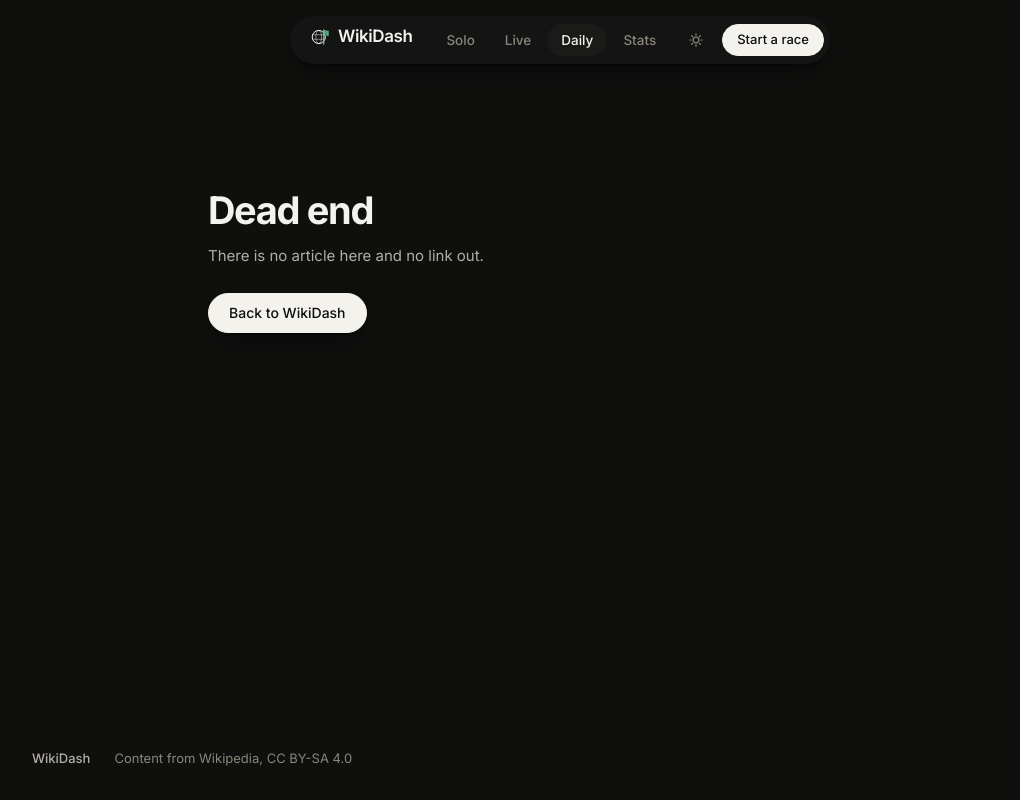
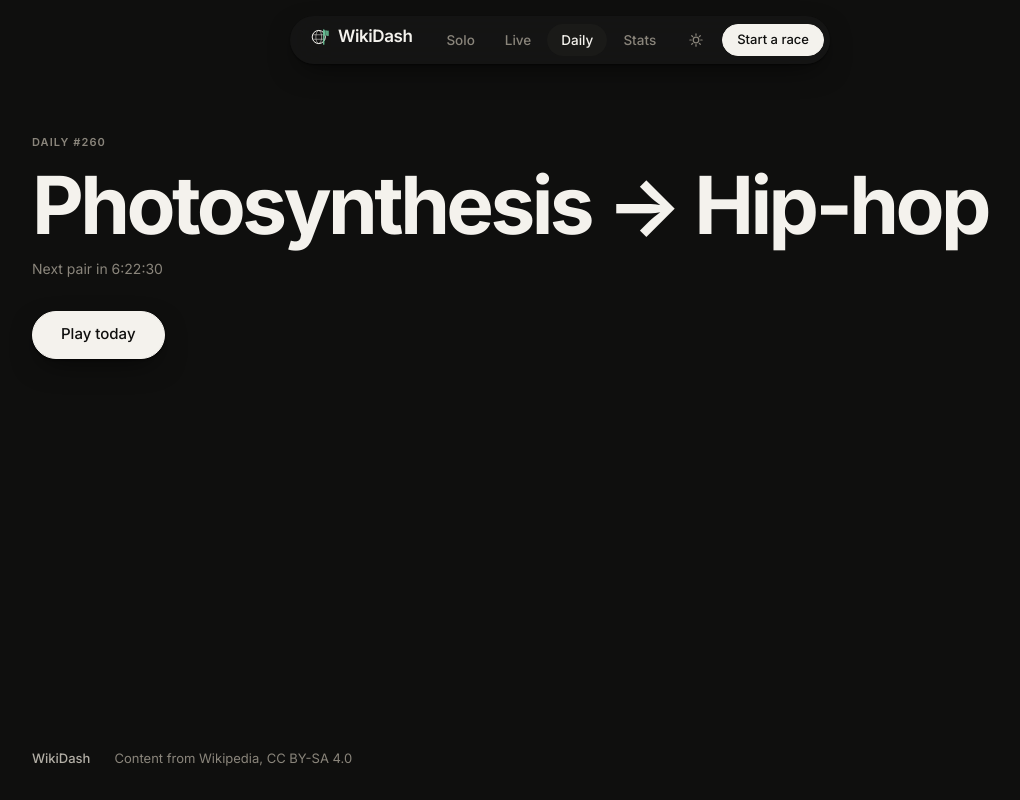
Before and after one commit to mastercoder26/wikipedia-hunt, a React (Vite) app: page /daily in a window 1280 px wide. Shown: the whole page, without its empty margins (80-1100 px from the left). Built offline with nearby package versions, Linux system fonts and the light colour scheme.

Commit message:
feat: add the shared daily challenge pair

```diff
--- a/src/App.tsx
+++ b/src/App.tsx
@@ -6,6 +6,7 @@
 const Play = lazy(() => import('@/routes/Play').then((m) => ({ default: m.Play })))
 const Race = lazy(() => import('@/routes/Race').then((m) => ({ default: m.Race })))
 const Results = lazy(() => import('@/routes/Results').then((m) => ({ default: m.Results })))
+const Daily = lazy(() => import('@/routes/Daily').then((m) => ({ default: m.Daily })))
 const NotFound = lazy(() => import('@/routes/NotFound').then((m) => ({ default: m.NotFound })))
 
 export default function App() {
@@ -18,6 +19,7 @@
           <Route path="/play" element={<Play />} />
           <Route path="/race" element={<Race />} />
           <Route path="/results" element={<Results />} />
+          <Route path="/daily" element={<Daily />} />
           <Route path="*" element={<NotFound />} />
         </Routes>
       </Suspense>
--- /dev/null
+++ b/src/data/daily.ts
@@ -0,0 +1,79 @@
+// Daily Dash: one shared puzzle per calendar day.
+//
+// Everything here is derived from the player's *local* calendar date, so "today"
+// always matches the date on their wall. The challenge itself is chosen by a pure
+// hash of that date key, which means every player on a given day gets the exact
+// same race without any server round trip.
+
+import type { Challenge } from '@/lib/types'
+import { CHALLENGES } from './challenges'
+
+/** Day 1 of the Daily Dash: 2026-01-01, local time. */
+const EPOCH_YEAR = 2026
+const EPOCH_MONTH = 0
+const EPOCH_DAY = 1
+
+const MS_PER_DAY = 86_400_000
+
+/** How many copies of each difficulty go into the pool. Medium carries the daily. */
+const DIFFICULTY_WEIGHTS = { easy: 1, medium: 3, hard: 1 } as const
+
+/**
+ * Curated daily pool: the whole catalog, sorted by id so the pool order never
+ * depends on file ordering, and weighted toward medium difficulty.
+ */
+const DAILY_POOL: Challenge[] = [...CHALLENGES]
+  .sort((a, b) => (a.id < b.id ? -1 : a.id > b.id ? 1 : 0))
+  .flatMap((challenge) =>
+    Array.from({ length: DIFFICULTY_WEIGHTS[challenge.difficulty] }, () => challenge),
+  )
+
+/** Midnight-local for the calendar day of `date`, expressed as a UTC-normalised timestamp. */
+function localMidnightIndex(date: Date): number {
+  return Date.UTC(date.getFullYear(), date.getMonth(), date.getDate())
+}
+
+function pad2(value: number): string {
+  return value < 10 ? `0${value}` : String(value)
+}
+
+/** FNV-1a, 32-bit. Small, pure, dependency-free and stable across engines. */
+export function fnv1a(input: string): number {
+  let hash = 0x811c9dc5
+  for (let i = 0; i < input.length; i += 1) {
+    hash ^= input.charCodeAt(i)
+    // hash *= 16777619, kept in 32-bit range without overflowing to float.
+    hash = Math.imul(hash, 0x01000193)
+  }
+  // Coerce to an unsigned 32-bit integer.
+  return hash >>> 0
+}
+
+/** Local calendar date as `YYYY-MM-DD`. */
+export function dailyDateKey(date: Date = new Date()): string {
+  return `${date.getFullYear()}-${pad2(date.getMonth() + 1)}-${pad2(date.getDate())}`
+}
+
+/** Puzzle number counting from the launch epoch. 2026-01-01 is puzzle 1. */
+export function dailyNumber(date: Date = new Date()): number {
+  const epoch = Date.UTC(EPOCH_YEAR, EPOCH_MONTH, EPOCH_DAY)
+  const elapsed = localMidnightIndex(date) - epoch
+  return Math.round(elapsed / MS_PER_DAY) + 1
+}
+
+/**
+ * The challenge for a given local day. Deterministic: the same date key always
+ * hashes to the same pool entry, everywhere. The returned challenge keeps the
+ * pool entry's start/target but carries a daily-scoped id.
+ */
+export function dailyChallenge(date: Date = new Date()): Challenge {
+  const key = dailyDateKey(date)
+  const picked = DAILY_POOL[fnv1a(key) % DAILY_POOL.length]
+  return { ...picked, id: `daily-${key}` }
+}
+
+/** Milliseconds until the next local midnight. Always within (0, 86400000]. */
+export function msUntilNextDaily(now: Date = new Date()): number {
+  const nextMidnight = new Date(now.getFullYear(), now.getMonth(), now.getDate() + 1, 0, 0, 0, 0)
+  return nextMidnight.getTime() - now.getTime()
+}
--- /dev/null
+++ b/src/routes/Daily.tsx
@@ -0,0 +1,59 @@
+import { useEffect, useState } from 'react'
+import { useNavigate } from 'react-router-dom'
+import { Page } from '@/components/Shell'
+import { Reveal } from '@/components/Reveal'
+import { Button, Eyebrow, Stat } from '@/components/ui'
+import { useRace } from '@/lib/game/raceStore'
+import { dailyChallenge, dailyDateKey, dailyNumber, msUntilNextDaily } from '@/data/daily'
+import { loadState } from '@/lib/game/storage'
+import { formatDuration } from '@/lib/game/format'
+
+function useCountdown() {
+  const [ms, setMs] = useState(() => msUntilNextDaily())
+  useEffect(() => {
+    const id = window.setInterval(() => setMs(msUntilNextDaily()), 1000)
+    return () => window.clearInterval(id)
+  }, [])
+  const h = Math.floor(ms / 3_600_000)
+  const m = Math.floor((ms % 3_600_000) / 60_000)
+  const s = Math.floor((ms % 60_000) / 1000)
+  return `${h}:${String(m).padStart(2, '0')}:${String(s).padStart(2, '0')}`
+}
+
+export function Daily() {
+  const navigate = useNavigate()
+  const begin = useRace((s) => s.begin)
+  const challenge = dailyChallenge()
+  const number = dailyNumber()
+  const dateKey = dailyDateKey()
+  const nextIn = useCountdown()
+  const state = loadState()
+  const bestByClicks = state.dailyResults?.[dateKey]
+
+  async function play() {
+    navigate('/race')
+    await begin(challenge, 'daily')
+  }
+
+  return (
+    <Page wide>
+      <Reveal as="header">
+        <Eyebrow>Daily #{number}</Eyebrow>
+        <h1 className="display display-xl mt-4 text-[clamp(2.75rem,8vw,5rem)] text-[var(--ink)]">
+          {challenge.start.title} → {challenge.target.title}
+        </h1>
+        <p className="mt-4 text-[14px] text-[var(--ink-3)]">Next pair in {nextIn}</p>
+        <div className="mt-8 flex flex-wrap gap-2">
+          <Button variant="primary" size="lg" onClick={() => void play()}>
+            Play today
+          </Button>
+        </div>
+        {bestByClicks ? (
+          <div className="mt-10">
+            <Stat value={formatDuration(bestByClicks.durationMs)} label="Your time" accent />
+          </div>
+        ) : null}
+      </Reveal>
+    </Page>
+  )
+}
```
Also changed, not shown: 1 other file (tests, documents, lock files or other folders).
